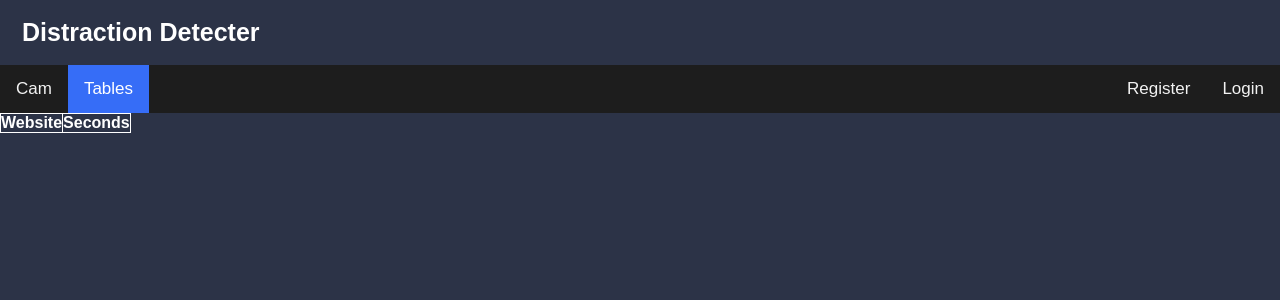
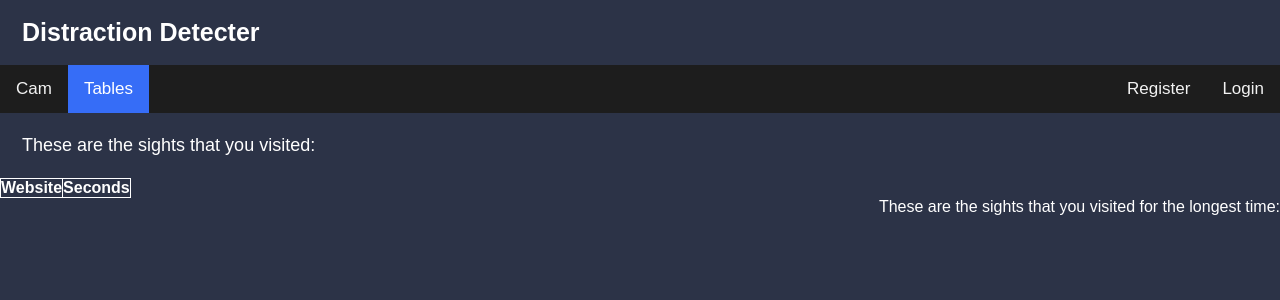
Before and after one commit to zhourichard19/DesignByComment, a Flask app: page /Tables in a window 1280 px wide. Shown: the top 300 px of the page. Run offline with Flask 2, Linux system fonts and the light colour scheme; lists and menus that the app fills with data are empty.

Commit message:
added the most hit websites but need to be styles

```diff
--- a/productivity/routes.py
+++ b/productivity/routes.py
@@ -4,6 +4,7 @@ from productivity.cam import camera, gen_frames
 from productivity.forms import RegisterForm, LoginForm, CamStop
 from productivity.models import User
 from productivity.url_parse import url_strip
+from productivity.webWithMostHits import mostHits
 from flask_login import login_user, logout_user, login_required, current_user
 import time
 
@@ -118,4 +119,5 @@ def end_page():
 @app.route('/Tables')
 def tables_page():
     dic = {'url':6,'google.com':156,'gmail.com':2}
-    return render_template('Tables.html',url_viewtime=url_viewtime)
+    websites = mostHits(url_viewtime)
+    return render_template('Tables.html',url_viewtime=url_viewtime,websites=websites)
--- a/productivity/static/style.css
+++ b/productivity/static/style.css
@@ -2,6 +2,10 @@
     margin: 0;
     padding: 0;
     font-family: sans-serif;
+}
+
+a{
+    color: white;
 }
 
 body {
@@ -76,6 +80,14 @@ th, td {
   border: 1px solid white;
 }
 
+li{
+    color: white;
+}
+
+.list{
+    text-align: right;
+}
+
 .main-container {
     background-image: linear-gradient(rgba(0, 0, 0, 0.527),rgba(0, 0, 0, 0.5)) , url(bg.png);
     background-size: cover;
--- a/productivity/templates/Tables.html
+++ b/productivity/templates/Tables.html
@@ -25,7 +25,11 @@
         {% endif %}
     </div>
 
-    <table>
+  <div class="header">
+    <a>These are the sights that you visited:</a>
+  </div>
+
+  <table>
         <th> Website </th>
         <th> Seconds </th>
         {% for key, value in url_viewtime.items() %}
@@ -34,7 +38,17 @@
                 <td> {{ value }} </td>
         </tr>
         {% endfor %}
-    </table>
+  </table>
+
+    <div class = "list">
+        <a>These are the sights that you visited for the longest time:</a>
+
+        <ul>
+            {% for x in websites %}
+                <li>{{x}}</li>
+            {% endfor %}
+        </ul>
+    </div>
 
 </body>
 
```
Also changed, not shown: productivity/webWithMostHits.py (renamed from productivity/templates/webWithMostHits.py).
